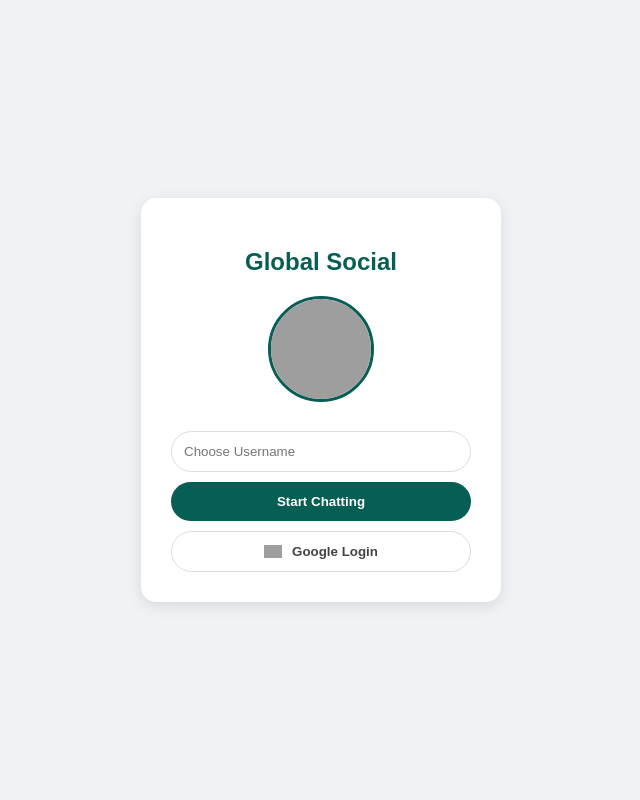
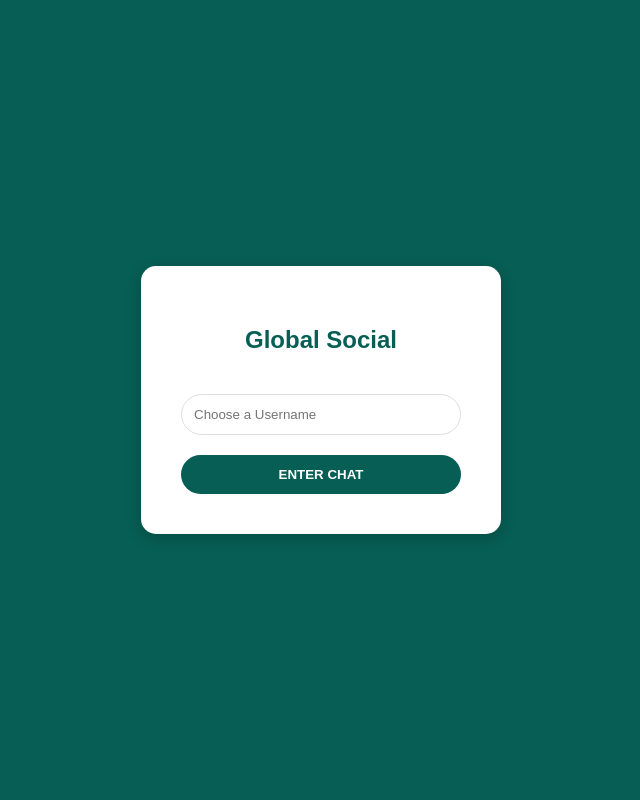
Before and after one commit to smithlowe/corny-chat, a Flask app: page /login in a window 1280 px wide. Shown: the whole page, without its empty margins (319-959 px from the left). Run offline with Flask 3, Linux system fonts and the light colour scheme; grey boxes are pictures that could not be loaded.

Commit message:
Switched to simple session login for easier access

```diff
--- a/app.py
+++ b/app.py
@@ -5,12 +5,11 @@ from flask_socketio import SocketIO, emit
 from datetime import datetime
 
 app = Flask(__name__)
-app.config['SECRET_KEY'] = 'super-secret-key-123'
+app.config['SECRET_KEY'] = 'social_simple_v1'
 app.config['SQLALCHEMY_DATABASE_URI'] = 'sqlite:///chat.db'
 app.config['SQLALCHEMY_TRACK_MODIFICATIONS'] = False
 
 db = SQLAlchemy(app)
-# Buffer set to 50MB to ensure high-quality voice/images go through
 socketio = SocketIO(app, cors_allowed_origins="*", max_http_buffer_size=50000000)
 
 class Message(db.Model):
@@ -28,29 +27,18 @@ with app.app_context():
 def index():
     if 'user' not in session:
         return redirect(url_for('login'))
-    return render_template('index.html', username=session['user'], pfp=session.get('pfp', ''))
+    return render_template('index.html', user=session['user'])
 
 @app.route('/login', methods=['GET', 'POST'])
 def login():
     if request.method == 'POST':
+        # Simply take the name from the form and save it in the session
         session['user'] = request.form.get('username')
-        session['pfp'] = request.form.get('pfp_data')
         return redirect(url_for('index'))
     return render_template('login.html')
 
-@socketio.on('typing')
-def handle_typing(data):
-    # Sends "User is typing..." to everyone except the person typing
-    emit('display_typing', data, broadcast=True, include_self=False)
-
 @socketio.on('message')
 def handle_message(data):
-    if data.get('message') == "/clear_now":
-        Message.query.delete()
-        db.session.commit()
-        emit('reload', broadcast=True)
-        return
-
     now = datetime.now().strftime("%I:%M %p")
     new_msg = Message(
         username=data['username'],
@@ -61,7 +49,6 @@ def handle_message(data):
     )
     db.session.add(new_msg)
     db.session.commit()
-
     data['time'] = now
     emit('message', data, broadcast=True)
 
--- a/templates/login.html
+++ b/templates/login.html
@@ -2,49 +2,21 @@
 <html>
 <head>
     <meta name="viewport" content="width=device-width, initial-scale=1.0">
-    <title>Join Global Social</title>
+    <title>Login - Global Social</title>
     <style>
-        body { font-family: sans-serif; background: #f0f2f5; display: flex; align-items: center; justify-content: center; height: 100vh; margin: 0; }
-        .card { background: white; padding: 30px; border-radius: 15px; box-shadow: 0 4px 15px rgba(0,0,0,0.1); text-align: center; width: 300px; }
-        .pfp-preview { width: 100px; height: 100px; border-radius: 50%; border: 3px solid #075e54; cursor: pointer; object-fit: cover; margin-bottom: 15px; }
-        input[type="text"] { width: 100%; padding: 12px; margin: 10px 0; border: 1px solid #ddd; border-radius: 25px; box-sizing: border-box; }
-        .btn { background: #075e54; color: white; border: none; padding: 12px 40px; border-radius: 25px; cursor: pointer; font-weight: bold; width: 100%; }
-        .google-btn { background: white; color: #444; border: 1px solid #ddd; margin-top: 10px; display: flex; align-items: center; justify-content: center; gap: 10px; }
+        body { font-family: sans-serif; display: flex; align-items: center; justify-content: center; height: 100vh; margin: 0; background: #075e54; }
+        .card { background: white; padding: 40px; border-radius: 15px; box-shadow: 0 4px 15px rgba(0,0,0,0.2); text-align: center; width: 280px; }
+        input { width: 100%; padding: 12px; margin: 20px 0; border: 1px solid #ddd; border-radius: 25px; box-sizing: border-box; outline: none; }
+        button { background: #075e54; color: white; border: none; padding: 12px; width: 100%; border-radius: 25px; font-weight: bold; cursor: pointer; }
     </style>
 </head>
 <body>
     <div class="card">
         <h2 style="color: #075e54;">Global Social</h2>
         <form action="/login" method="POST">
-            <img id="preview" class="pfp-preview" src="https://api.dicebear.com/7.x/bottts/svg?seed=base" onclick="document.getElementById('file').click()">
-            <input type="file" id="file" hidden accept="image/*" onchange="compressPFP(this)">
-            <input type="hidden" name="pfp_data" id="pfp_data">
-            <input type="text" name="username" placeholder="Choose Username" required>
-            <button type="submit" class="btn">Start Chatting</button>
+            <input type="text" name="username" placeholder="Choose a Username" required>
+            <button type="submit">ENTER CHAT</button>
         </form>
-        <button class="btn google-btn">
-            <img src="https://upload.wikimedia.org/wikipedia/commons/5/53/Google_%22G%22_Logo.svg" width="18">
-            Google Login
-        </button>
     </div>
-
-    <script>
-        function compressPFP(input) {
-            const reader = new FileReader();
-            reader.onload = e => {
-                const img = new Image();
-                img.onload = () => {
-                    const canvas = document.createElement('canvas');
-                    canvas.width = 150; canvas.height = 150;
-                    canvas.getContext('2d').drawImage(img, 0, 0, 150, 150);
-                    const base64 = canvas.toDataURL('image/jpeg', 0.8);
-                    document.getElementById('preview').src = base64;
-                    document.getElementById('pfp_data').value = base64;
-                };
-                img.src = e.target.result;
-            };
-            reader.readAsDataURL(input.files[0]);
-        }
-    </script>
 </body>
 </html>
```
